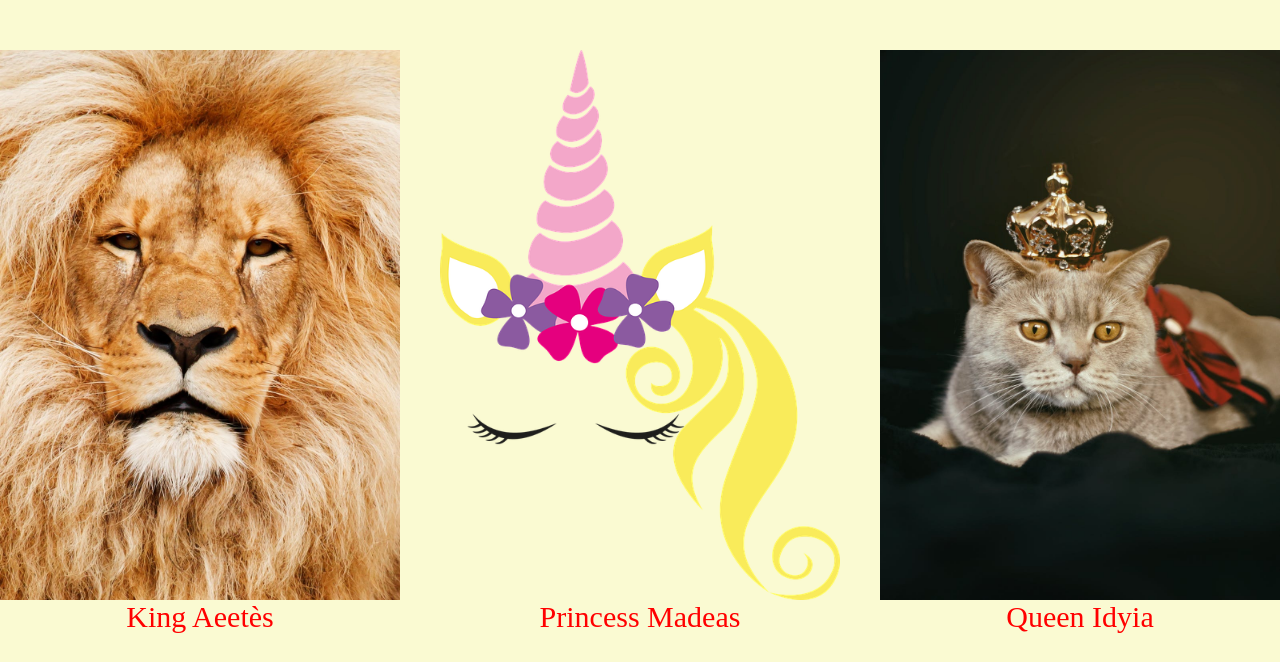
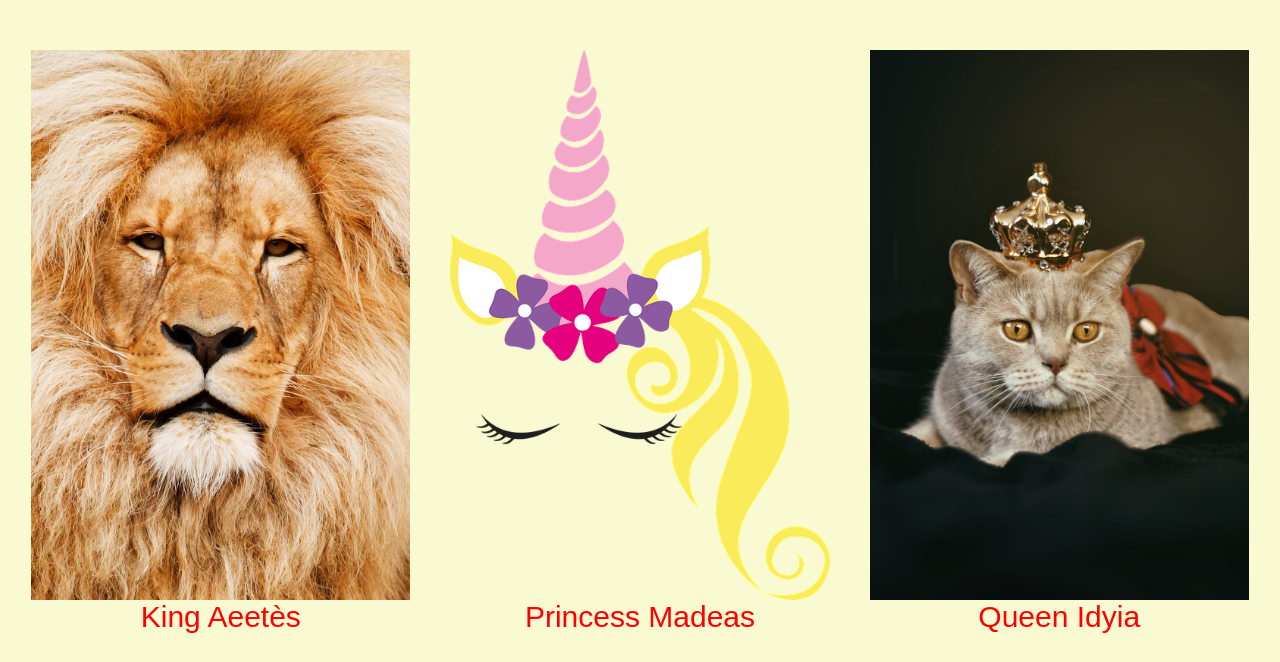
Before and after one commit to alinedubois/tech-challenge, a website built with Parcel: page royal-family.html in a window 1280 px wide. Shown: the part 169-831 px from the top of the page. Built offline with nearby package versions, Linux system fonts and the light colour scheme.

Commit message:
projet fini

```diff
--- a/royal-family.html
+++ b/royal-family.html
@@ -36,18 +36,18 @@
             <div class="personnage">
 
                 <div id="divroiphoto"><img id="roiphoto" src="assets/africa-african-animal-cat-41315.jpeg"></div>
-                <div id="roinom">King Aeetès</div>
+                <div class="nompersonnage">King Aeetès</div>
 
             </div>
 
             <div class="personnage">
                 <div id="divprincessephoto"><img id="princessephoto" src="assets/unicorn-3392554_960_720.webp"></div>
-                <div id="princessenom">Princess Madeas</div>
+                <div class="nompersonnage">Princess Madeas</div>
             </div>
 
             <div class="personnage">
                 <div id="divreinephoto"><img id="reinephoto" src="assets/pexels-photo-1314550.jpeg"></div>
-                <div id="reinenom">Queen Idyia</div>
+                <div class="nompersonnage">Queen Idyia</div>
             </div>
 
         </div>
--- a/script.js
+++ b/script.js
@@ -1,6 +1,6 @@
 const message ="Merci pour votre message à la Famille Royale.Nous vous répondrons dans les meilleurs délais";
 
-document.getElementById("formulaire").addEventListener('submit', function(event) {
+document.getElementById("formulaire").addEventListener('submit', function (event) {
     event.preventDefault();
     alert(message);
 });
--- a/style.css
+++ b/style.css
@@ -113,14 +113,13 @@ img {
 
     background-image: url('assets/ornament-3662184_960_720.webp');
     background-size: cover;
-    width: 2000px;
     height: 500px;
 
     display: flex;
     justify-content: center;
     text-align: center;
     line-height: 450px;
-    font-family: Ani;
+    font-family: Raleway, sans-serif;
     font-size: 28px;
     color: white;
 
@@ -128,7 +127,6 @@ img {
 
 #histoire {
     font-size: 20px;
-
 }
 
 h2 {
@@ -162,8 +160,7 @@ li {
     flex-direction: column;
     display: flex;
     padding: 20px;
-    width: 33%;
-
+    width: 30%;
 }
 
 
@@ -198,26 +195,13 @@ li {
     width: 400px;
 }
 
-#roinom {
+.nompersonnage {
     display: flex;
     justify-content: center;
-    font-family: Ani;
+    font-family: Raleway, sans-serif;
     color: red;
 }
 
-#reinenom {
-    display: flex;
-    justify-content: center;
-    font-family: Ani;
-    color: red;
-}
-
-#princessenom {
-    display: flex;
-    justify-content: center;
-    font-family: Ani;
-    color: red;
-}
 
 table {
     border-collapse: collapse;
@@ -272,11 +256,9 @@ tr {
     padding: 50px;
     display: flex;
     justify-content: center;
-    width: 100%;
 }
 
 #contact {
-    width: 100%;
     justify-content: center;
     display: flex;
     flex-direction: column;
```
Also changed, not shown: index.html (+1 -0 lines).
